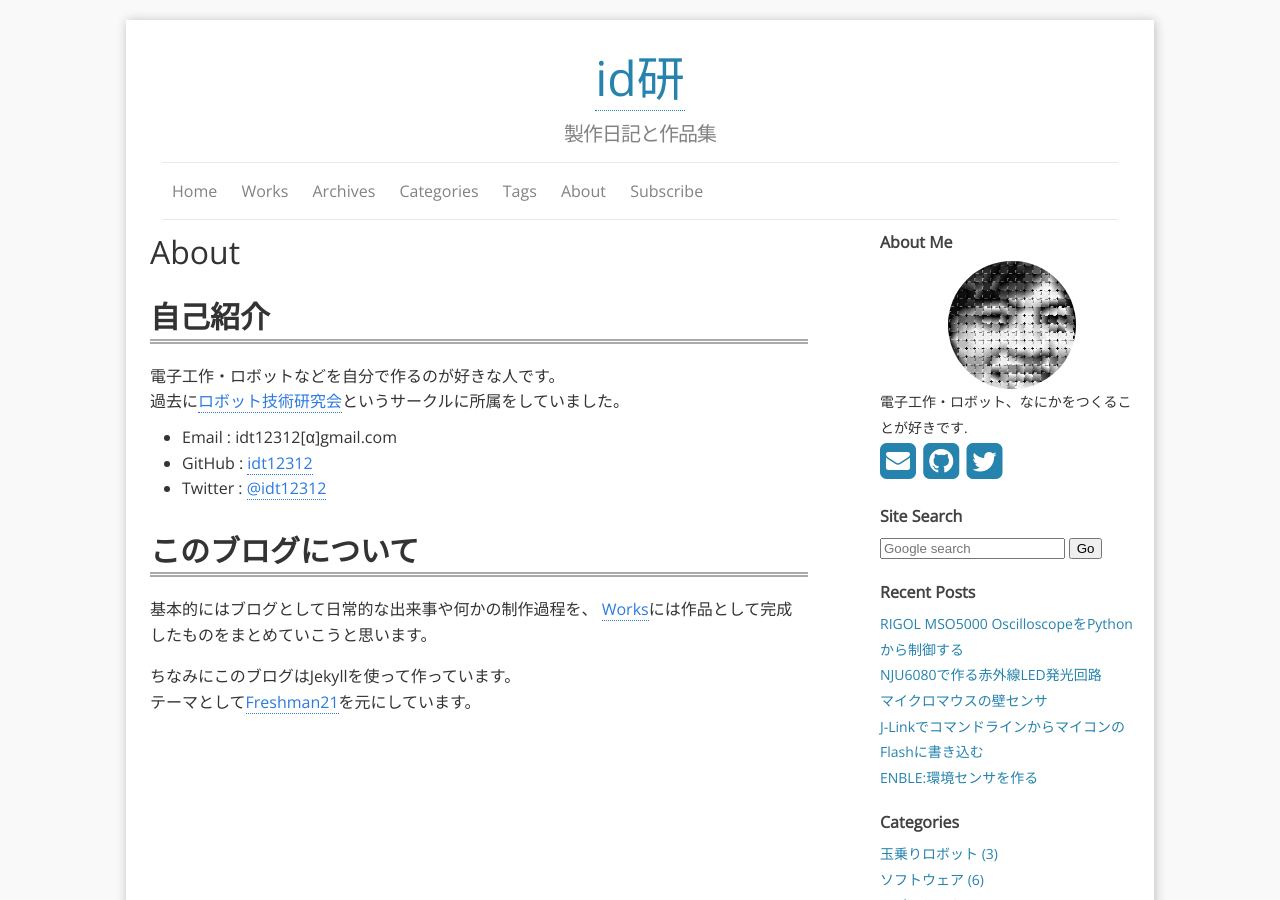
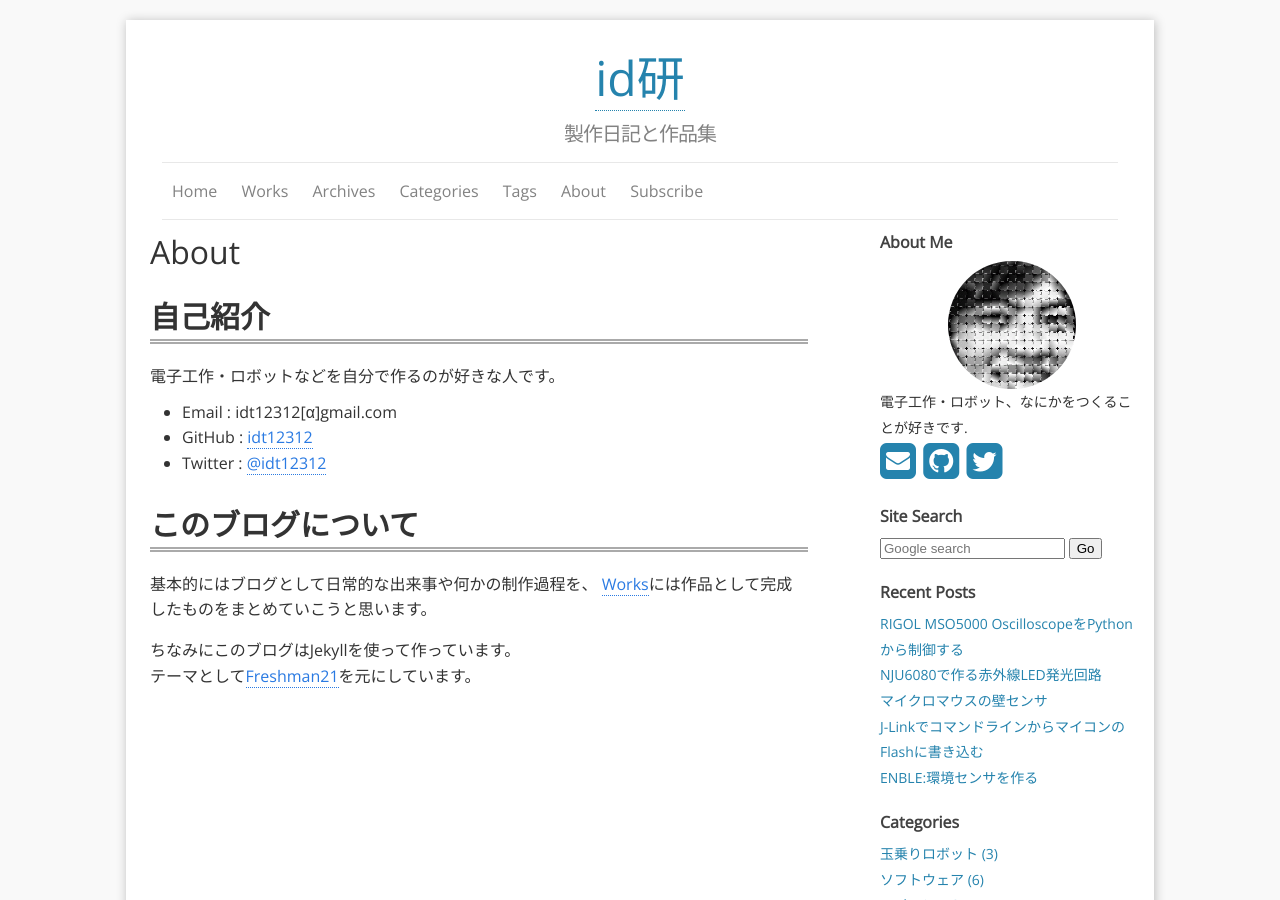
Before and after one commit to idt12312/idken-blog, a Jekyll site: the page built from f_about.md, in a window 1280 px wide and 900 px high. Built offline with Jekyll 4.4.1, drawn with Linux system fonts in a browser that asks for light colours; nearby versions of some CDN libraries.

Commit message:
aboutを更新

```diff
--- a/f_about.md
+++ b/f_about.md
@@ -6,7 +6,6 @@ permalink: /about/
 ---
 # 自己紹介
 電子工作・ロボットなどを自分で作るのが好きな人です。
-過去に[ロボット技術研究会](https://www.rogiken.org)というサークルに所属をしていました。
 
 * Email : idt12312[α]gmail.com
 * GitHub : [idt12312](https://github.com/idt12312)
```
